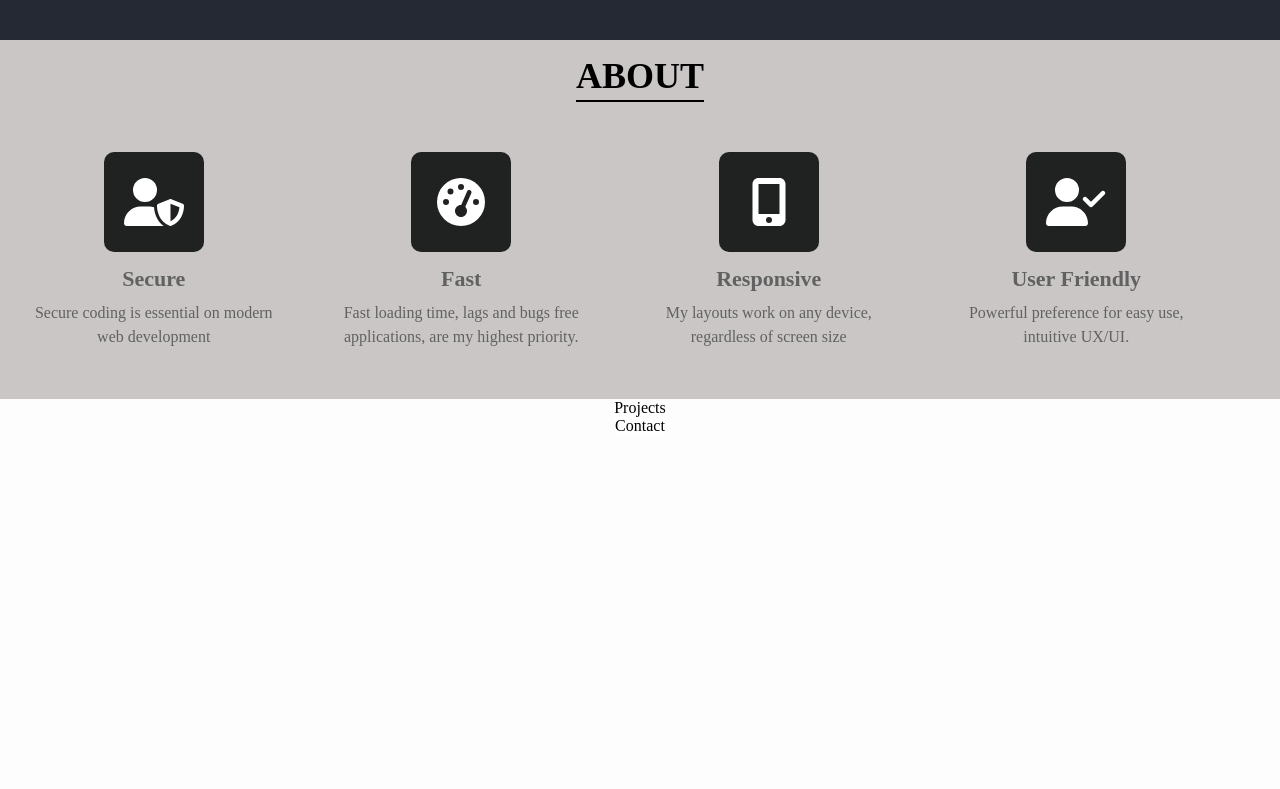
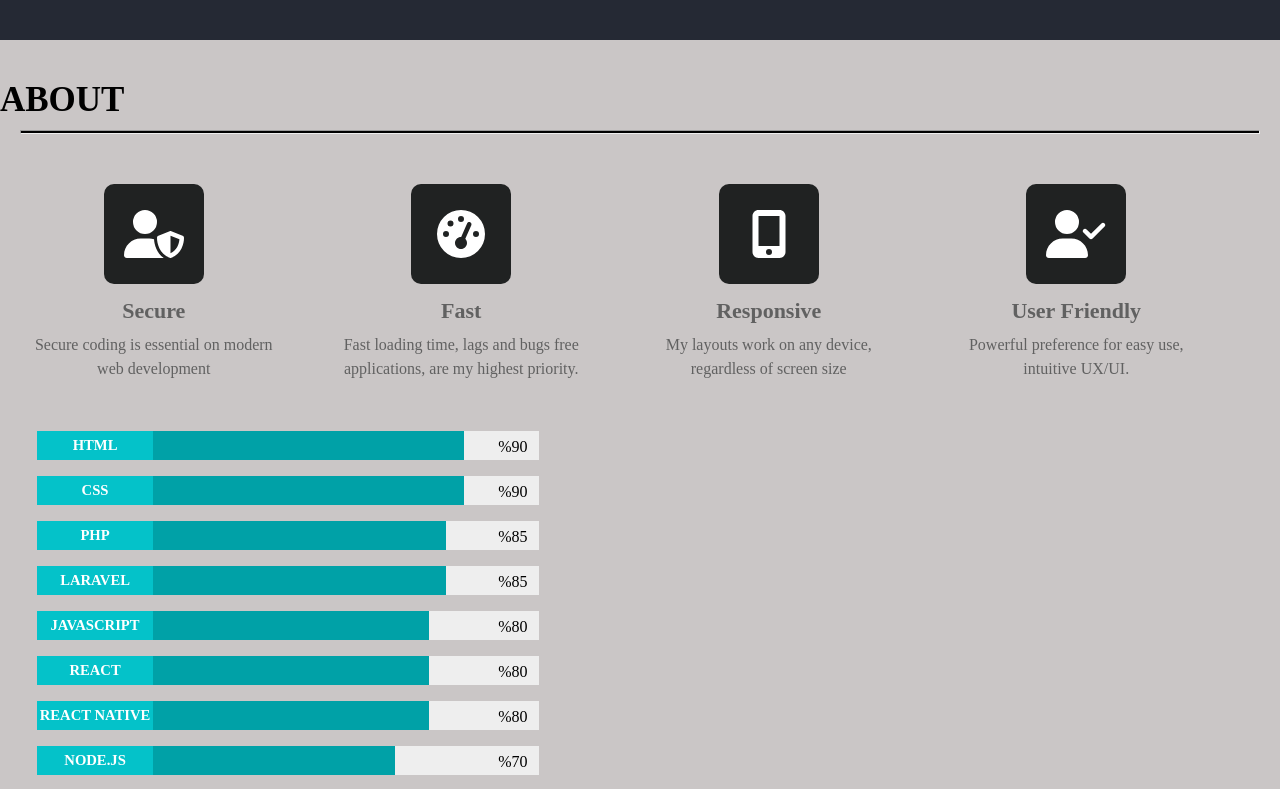
Before and after one commit to Jojaah12/my-portfolio, a React (Create React App) app: page / in a window 1280 px wide. Shown: the part 760-1549 px from the top of the page. Before the commit the page ends 1195 px from the top, so only its background shows below. Built offline with nearby package versions, Linux system fonts and the light colour scheme.

Commit message:
Adding sectiontitle

```diff
--- /dev/null
+++ b/src/components/BarChart/BarChart.jsx
@@ -0,0 +1,15 @@
+import React from "react";
+import chartData from "../../data/chartData";
+import BarChartItem from "../BarChartItem/BarChartItem";
+
+const BarChart = () => {
+  return (
+    <div className="chart-div">
+      {chartData.map((item) => (
+        <BarChartItem key={item.id} title={item.title} width={item.width} />
+      ))}
+    </div>
+  );
+};
+
+export default BarChart;
--- /dev/null
+++ b/src/components/BarChartItem/BarChartItem.css
@@ -0,0 +1,72 @@
+.bar-chart {
+    display: flex;
+    flex-direction: row;
+    height: 55px;
+    margin-bottom: -10px;
+    justify-content: center;
+}
+
+.chart-div {
+    width: 45%;
+}
+
+.bar-chart-title {
+    width: 20%;
+    height: 29px;
+    align-items: flex-start;
+    background-color: #04c2c9;
+    color: #fff;
+}
+
+.bar-chart-title p {
+    text-align: center;
+    line-height: 2;
+    font-weight: bolder;
+    font-size: 11pt;
+}
+
+.bar-chart-div {
+    width: 60%;
+    height: 29px;
+    background-color: #eee;
+}
+
+.animated-bar-chart-width {
+    background-color: #00a1a7;
+    height: 29px;
+    animation: fadein 2s;
+}
+
+.bar-chart-procent {
+    width: 7%;
+    background-color: #eee;
+    line-height: 2;
+    height: 29px;
+}
+
+@keyframes fadein {
+    0% {
+        width: 0;
+    }
+
+    100% {
+        width: 100;
+    }
+}
+
+@media (max-width: 450px) {
+    .chart-div {
+        width: 95%;
+    }
+
+    .bar-chart-title {
+        width: 40%;
+        height: 29px;
+    }
+
+    .bar-chart-procent {
+        width: 10%;
+        line-height: 2;
+        height: 29px;
+    }
+}
--- /dev/null
+++ b/src/components/BarChartItem/BarChartItem.jsx
@@ -0,0 +1,50 @@
+import React, { useState, useEffect } from "react";
+import "./BarChartItem.css";
+import CountUp from "react-countup";
+
+const BarChartItem = (props) => {
+  const [scrollPosition, setSrollPosition] = useState(0);
+
+  const handleScroll = () => {
+    const position = window.pageYOffset;
+    setSrollPosition(position);
+    const bars = document.querySelectorAll(".bar-chart-width");
+
+    bars.forEach((bar) => bar.classList.add("animated-bar-chart-width"));
+  };
+
+  useEffect(() => {
+    window.addEventListener("scroll", handleScroll, { passive: true });
+    return () => {
+      window.removeEventListener("scroll", handleScroll);
+    };
+  }, [scrollPosition]);
+
+  return (
+    <div className="bar-chart">
+      <div className="bar-chart-title">
+        <p>{props.title}</p>
+      </div>
+      <div className="bar-chart-div">
+        <div
+          className="bar-chart-width"
+          style={{
+            width: props.width,
+          }}
+        ></div>
+      </div>
+
+      <div className="bar-chart-procent" id="bar-chart-procent">
+        <CountUp
+          start={1}
+          end={parseInt(props.width.substring(0, props.width.length - 1))}
+          duration={3}
+          delay={0}
+          prefix="%"
+        />
+      </div>
+    </div>
+  );
+};
+
+export default BarChartItem;
--- /dev/null
+++ b/src/components/SectionTitle/SectionTitle.css
@@ -0,0 +1,15 @@
+.section-title {
+    font-weight: 600;
+    font-size: 35px;
+    text-transform: uppercase;
+    margin: 40px 0 25px 0;
+}
+
+.section-title p {
+    margin-bottom: -10px;
+}
+
+.section-title-line {
+    height: 4px;
+    margin: 20px 20px 0 20px;
+}
--- /dev/null
+++ b/src/components/SectionTitle/SectionTitle.jsx
@@ -0,0 +1,16 @@
+import React from "react";
+import "./SectionTitle.css";
+
+const SectionTitle = (props) => {
+  return (
+    <div className="section-title">
+      <p>{props.sectionTitle}</p>
+      <hr
+        style={{ background: props.lineColor }}
+        className="section-title-line"
+      />
+    </div>
+  );
+};
+
+export default SectionTitle;
--- /dev/null
+++ b/src/data/chartData.js
@@ -0,0 +1,59 @@
+const chartData = [
+  {
+    id: "1",
+    title: "HTML",
+    width: "90%",
+  },
+  {
+    id: "2",
+    title: "CSS",
+    width: "90%",
+  },
+  {
+    id: "3",
+    title: "PHP",
+    width: "85%",
+  },
+  {
+    id: "4",
+    title: "LARAVEL",
+    width: "85%",
+  },
+  {
+    id: "5",
+    title: "JAVASCRIPT",
+    width: "80%",
+  },
+  {
+    id: "6",
+    title: "REACT",
+    width: "80%",
+  },
+  {
+    id: "7",
+    title: "REACT NATIVE",
+    width: "80%",
+  },
+  {
+    id: "8",
+    title: "NODE.JS",
+    width: "70%",
+  },
+  {
+    id: "9",
+    title: "ANGULAR",
+    width: "60%",
+  },
+  {
+    id: "10",
+    title: ".NET",
+    width: "50%",
+  },
+  {
+    id: "11",
+    title: "FIGMA",
+    width: "50%",
+  },
+];
+
+export default chartData;
--- a/src/sections/Profile/Profile.jsx
+++ b/src/sections/Profile/Profile.jsx
@@ -1,15 +1,16 @@
+import BarChart from "../../components/BarChart/BarChart";
 import Competence from "../../components/Competence/Competence";
+import SectionTitle from "../../components/SectionTitle/SectionTitle";
 
 import "./Profile.css";
 
 const Profile = () => {
   return (
-    <div id="profile" className="profile-section">
-      <h1 className="about">
-        <span className="line">ABOUT</span>
-      </h1>
+    <section id="profile" className="profile-section">
+      <SectionTitle sectionTitle="about" lineColor="#000" />
       <Competence />
-    </div>
+      <BarChart />
+    </section>
   );
 };
 
```
